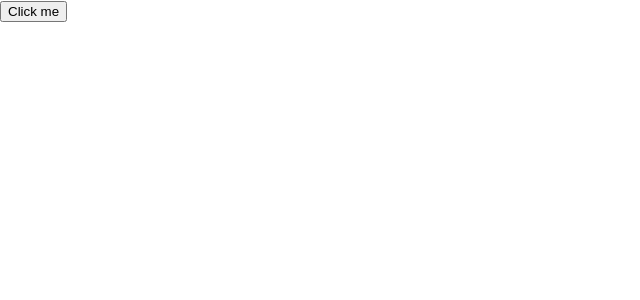
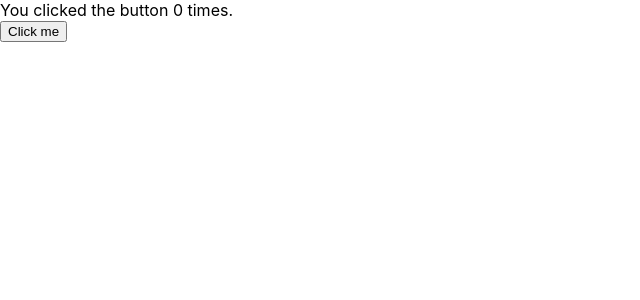
Before and after one commit to theol-git/react-js-tutorial, a React (Create React App) app: page / in a window 1280 px wide. Shown: the top 300 px of the page, without its empty margins (0-640 px from the left). Built offline with nearby package versions, Linux system fonts and the light colour scheme.

Commit message:
add button click count with state callback

```diff
--- a/src/App.js
+++ b/src/App.js
@@ -1,12 +1,20 @@
+import { useState } from "react";
+
 function MyButton() {
+  const [clickCount, setClickCount] = useState(0)
+
   function handleClick() {
-    alert('You clicked me!');
+    console.log("Button clicked!");
+    setClickCount(clickCount + 1)
   }
 
   return (
-    <button onClick={handleClick}>
-      Click me
-    </button>
+    <>
+      <div> You clicked the button {clickCount} times. </div>
+      <button onClick={handleClick}>
+        Click me
+      </button>
+    </>
   );
 }
 export default function App() {
```
